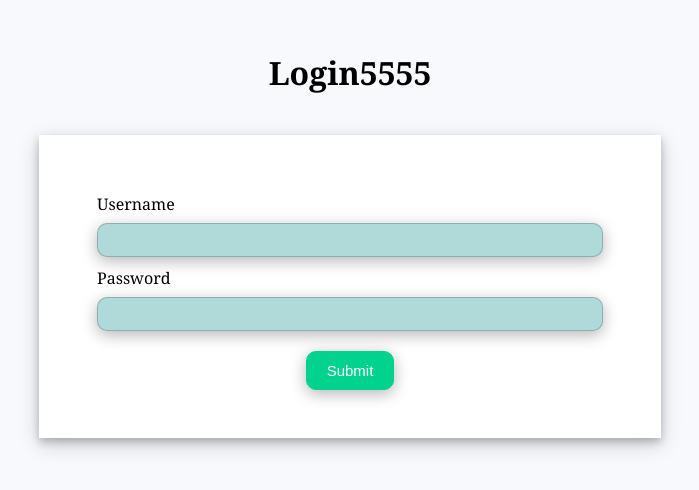
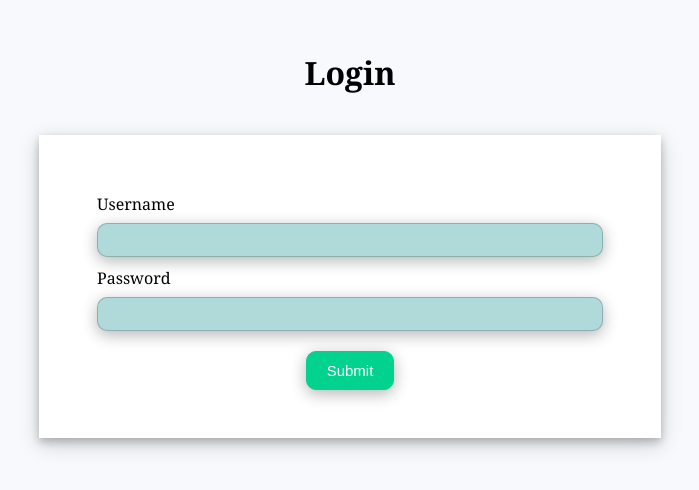
Before and after one commit to Ryomaka/config_excel, a React (Create React App) app: page / in a window 1280 px wide. Shown: the part 166-656 px from the top of the page, without its empty margins (290-989 px from the left). Built offline with nearby package versions, Linux system fonts and the light colour scheme.

Commit message:
first commit

```diff
--- a/src/Login.js
+++ b/src/Login.js
@@ -57,7 +57,7 @@ function App({login}) {
   // JSX code for login form
   const renderForm = (
     <div className="app">
-        <h1>Login5555</h1>
+        <h1>Login</h1>
         <div className="login-form">
     <div className="form">
 
```
